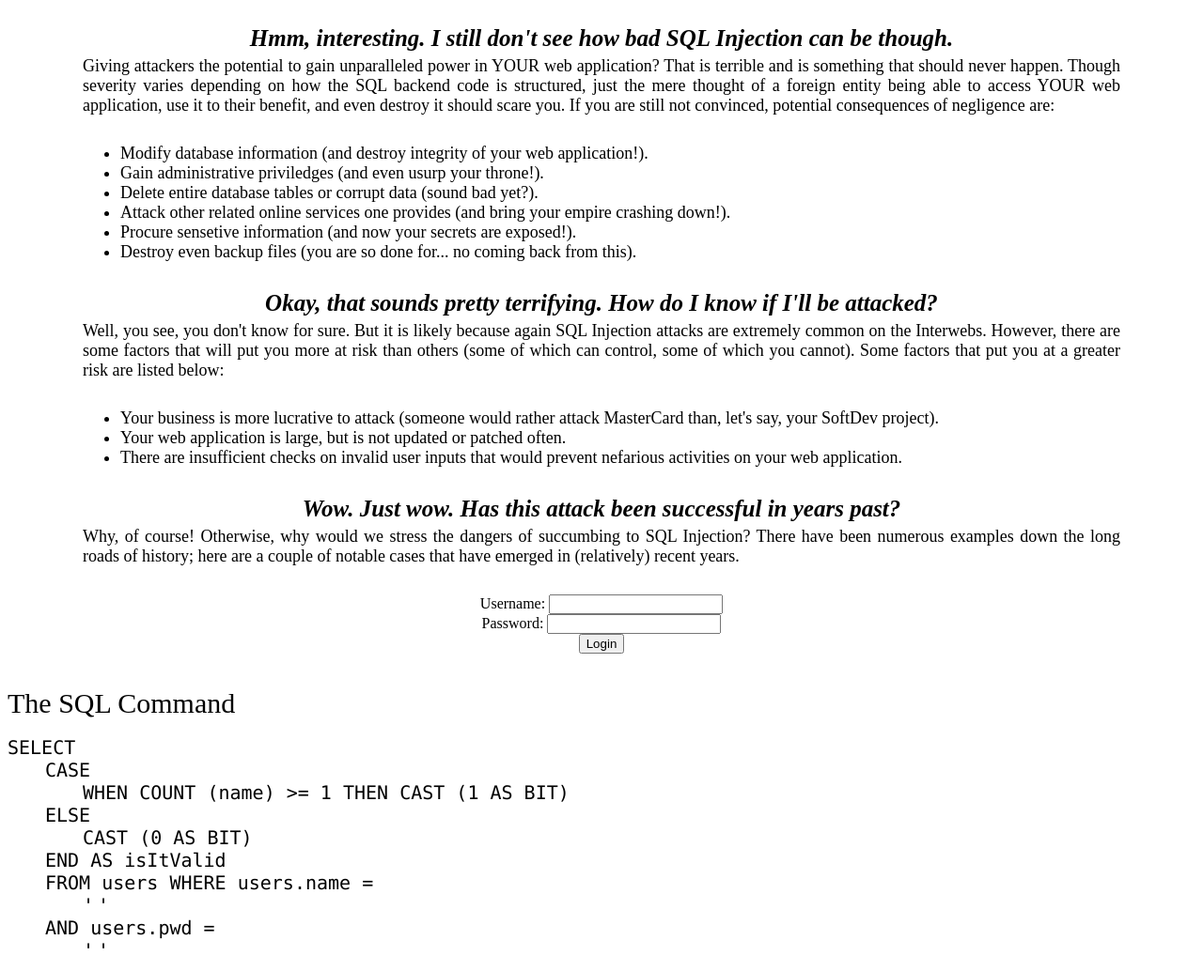
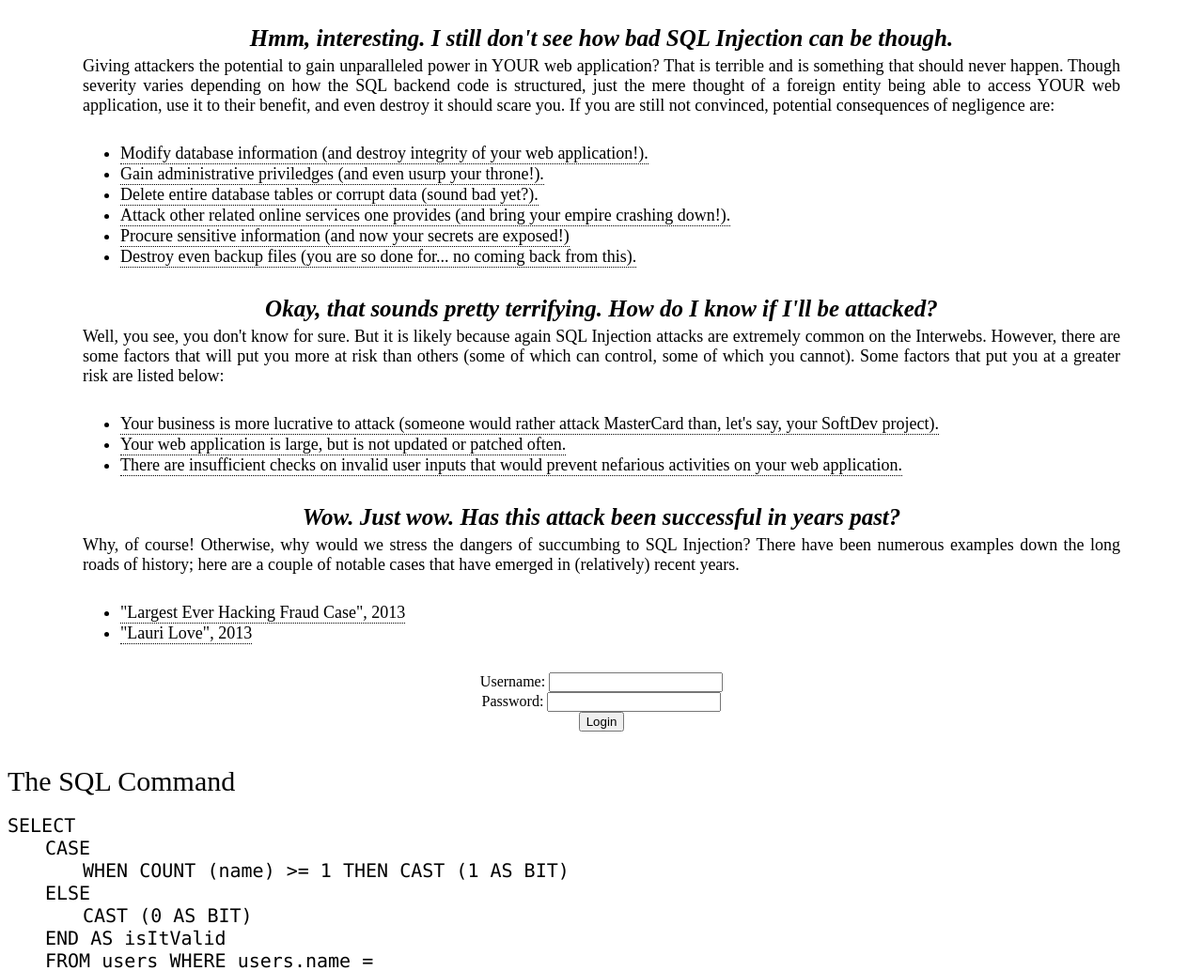
Before and after one commit to huiminwu/sql-injection, a Flask app: page / in a window 1280 px wide. Shown: the part 287-1321 px from the top of the page at 94% size. Before the commit the page ends 1297 px from the top, so only its background shows below. Run offline with Flask 2, Linux system fonts and the light colour scheme.

Commit message:
ooh hovering thingies

```diff
--- a/le_last_deliverable/static/showSQLcmd.js
+++ b/le_last_deliverable/static/showSQLcmd.js
@@ -1,3 +1,12 @@
+//INFORMATION PAGE HOVER OVER
+var consequenceuno = document.getElementById("consequence-1");
+var consequencedos = document.getElementById("consequence-2");
+var consequencetres = document.getElementById("consequence-3");
+var consequencecuatro = document.getElementById("consequence-4");
+var consequencecinco = document.getElementById("consequence-5");
+var consequenceseis = document.getElementById("consequence-6");
+
+// THE DEMO
 var username = document.getElementById("user");
 var password = document.getElementById("pass");
 var usernameinput = document.getElementById("usernameinput");
--- a/le_last_deliverable/templates/login.html
+++ b/le_last_deliverable/templates/login.html
@@ -29,6 +29,49 @@
         margin-bottom: 30px;
         padding-left: 120px;
     }
+
+    /* Tooltip container */
+    .tooltip {
+        position: relative;
+        display: inline-block;
+        border-bottom: 1px dotted black; /* If you want dots under the hoverable text */
+    }
+
+    /* Tooltip text */
+    .tooltip .tooltiptext {
+        visibility: hidden;
+        width: 120px;
+        background-color: black;
+        color: #fff;
+        text-align: center;
+        padding: 5px 0;
+        border-radius: 6px;
+
+        /* Position the tooltip text - see examples below! */
+        position: absolute;
+        z-index: 1;
+    }
+
+    /* Show the tooltip text when you mouse over the tooltip container */
+    .tooltip:hover .tooltiptext {
+        visibility: visible;
+        width: 120px;
+        bottom: 100%;
+        left: 50%;
+        margin-left: -60px; /* Use half of the width (120/2 = 60), to center the tooltip */
+    }
+
+    .tooltip .tooltiptext::after {
+        content: " ";
+        position: absolute;
+        top: 100%; /* At the bottom of the tooltip */
+        left: 50%;
+        margin-left: -5px;
+        border-width: 5px;
+        border-style: solid;
+        border-color: black transparent transparent transparent;
+    }
+
     </style>
 </head>
 <body>
@@ -55,12 +98,43 @@
         entity being able to access YOUR web application, use it to their benefit, and even destroy it should scare you. If you are still
         not convinced, potential consequences of negligence are:
         <ul class="answer-list">
-            <li>Modify database information (and destroy integrity of your web application!).</li>
-            <li>Gain administrative priviledges (and even usurp your throne!).</li>
-            <li>Delete entire database tables or corrupt data (sound bad yet?).</li>
-            <li>Attack other related online services one provides (and bring your empire crashing down!).</li>
-            <li>Procure sensetive information (and now your secrets are exposed!).</li>
-            <li>Destroy even backup files (you are so done for... no coming back from this).</li>
+
+            <li id="consequence-1">
+                <div class="tooltip">
+                    Modify database information (and destroy integrity of your web application!).
+                    <span class="tooltiptext">Skirt skirttt</span>
+                </div>
+            </li>
+            <li id="consequence-2">
+                <div class="tooltip">
+                    Gain administrative priviledges (and even usurp your throne!).
+                    <span class="tooltiptext">Skirt skirttt</span>
+                </div>
+            </li>
+            <li id="consequence-3">
+                <div class="tooltip">
+                    Delete entire database tables or corrupt data (sound bad yet?).
+                    <span class="tooltiptext">Skirt skirttt</span>
+                </div>
+            </li>
+            <li id="consequence-4">
+                <div class="tooltip">
+                    Attack other related online services one provides (and bring your empire crashing down!).
+                    <span class="tooltiptext">Skirt skirttt</span>
+                </div>
+            </li>
+            <li id="consequence-5">
+                <div class="tooltip">
+                    Procure sensitive information (and now your secrets are exposed!)
+                    <span class="tooltiptext">Skirt skirttt</span>
+                </div>
+            </li>
+            <li id="consequence-6">
+                <div class="tooltip">
+                    Destroy even backup files (you are so done for... no coming back from this).
+                    <span class="tooltiptext">Skirt skirttt</span>
+                </div>
+            </li>
         </ul>
     </p>
 
@@ -72,9 +146,27 @@
         Interwebs. However, there are some factors that will put you more at risk than others (some of which can control, some of
         which you cannot). Some factors that put you at a greater risk are listed below:
         <ul class="answer-list">
-            <li>Your business is more lucrative to attack (someone would rather attack MasterCard than, let's say, your SoftDev project).</li>
-            <li>Your web application is large, but is not updated or patched often.</li>
-            <li>There are insufficient checks on invalid user inputs that would prevent nefarious activities on your web application.</li>
+
+            <li id="risk-1">
+                <div class="tooltip">
+                    Your business is more lucrative to attack (someone would rather attack MasterCard than, let's say, your SoftDev project).
+                    <span class="tooltiptext">Skirt skirttt</span>
+                </div>
+            </li>
+
+            <li id="risk-2">
+                <div class="tooltip">
+                    Your web application is large, but is not updated or patched often.
+                    <span class="tooltiptext">Skirt skirttt</span>
+                </div>
+            </li>
+
+            <li id="risk-3">
+                <div class="tooltip">
+                    There are insufficient checks on invalid user inputs that would prevent nefarious activities on your web application.
+                    <span class="tooltiptext">Skirt skirttt</span>
+                </div>
+            </li>
         </ul>
     </p>
 
@@ -84,6 +176,20 @@
     <p class="answer">
         Why, of course! Otherwise, why would we stress the dangers of succumbing to SQL Injection? There have been numerous examples
         down the long roads of history; here are a couple of notable cases that have emerged in (relatively) recent years.
+        <ul class="answer-list">
+            <li id="past-1">
+                <div class="tooltip">
+                    "Largest Ever Hacking Fraud Case", 2013
+                    <span class="tooltiptext">Skirt skirttt</span>
+                </div>
+            </li>
+            <li id="past-2">
+                <div class="tooltip">
+                    "Lauri Love", 2013
+                    <span class="tooltiptext">Skirt skirttt</span>
+                </div>
+            </li>
+        </ul>
     </p>
 
 
```
Lines whose indentation alone changed are shown as unchanged.
